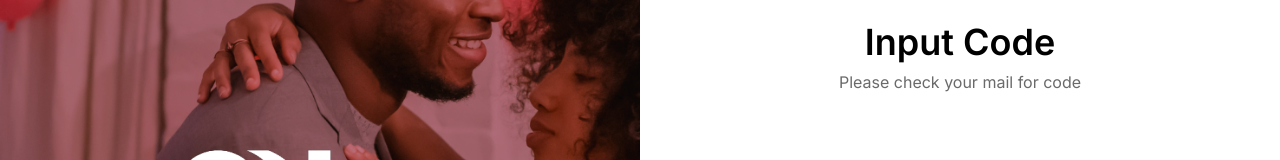
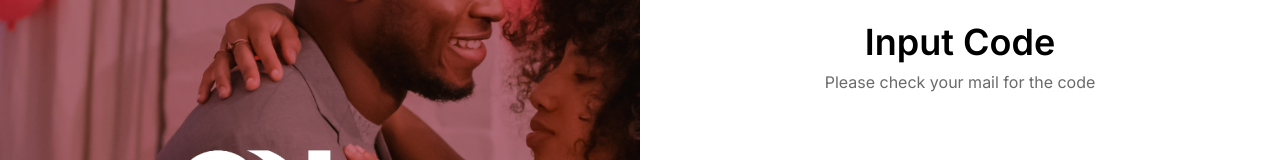
Before and after one commit to Nathaniyell/Ndloo, a Vue app: page /otp in a window 1280 px wide. Shown: the part 200-360 px from the top of the page. Built offline with nearby package versions, Linux system fonts and the light colour scheme; no server answers; a web font is replaced by a local one; what @splidejs/vue-splide would draw is missing.

Commit message:
update 5 files

```diff
--- /dev/null
+++ b/src/components/dashboard/LoadingSpinner.vue
@@ -0,0 +1,15 @@
+<script setup>
+defineProps({
+    loading: Boolean
+})
+</script>
+
+
+<template>
+    <div v-if="loading"
+        class="inset-0 grid place-content-center min-h-screen items-center justify-center z-50 w-full">
+        <!-- Loading Spinner -->
+        <div class="spinner-border animate-spin inline-block w-12 h-12 border-4 rounded-full text-primary4"
+          role="status"></div>
+      </div>
+</template>
--- a/src/components/dashboard/MainContent.vue
+++ b/src/components/dashboard/MainContent.vue
@@ -4,6 +4,7 @@ import Header from "./Header.vue";
 import Filter from "../Filter.vue";
 import { onBeforeUnmount, onMounted, ref } from "vue";
 import { useShowFilterStore } from "@/store/state";
+import LoadingSpinner from "../LoadingSpinner.vue";
 
 const showFilterStore = useShowFilterStore()
 const route = useRoute();
@@ -30,12 +31,7 @@ onBeforeUnmount(() => {
     <main  class="relative w-full md:w-3/4 ml-0 md:ml-auto pb-20 md:pb-0" :class="showFilterStore.showFilter ? '' : 'bg-light'"
     :style="showFilterStore.showFilter && route.path === '/dashboard/' ? { backgroundImage: `url(${bgDesigned})`, backgroundSize: 'cover', backgroundPosition: 'center' } : {}">
       <Header :toggleFilter="showFilterStore.toggleShowFilter" />
-      <div v-if="loading"
-        class="inset-0 grid place-content-center min-h-screen items-center justify-center z-50 w-full">
-        <!-- Loading Spinner -->
-        <div class="spinner-border animate-spin inline-block w-12 h-12 border-4 rounded-full text-primary4"
-          role="status"></div>
-      </div>
+     <LoadingSpinner :loading="loading" />
       <div v-if="!loading">
         <RouterView v-if="route.path !== '/dashboard/' || !showFilterStore.showFilter" />
         <Filter v-if="showFilterStore.showFilter && route.path === '/dashboard/'" :closeFilter="showFilterStore.toggleShowFilter" />
--- a/src/composables/FetchData.js
+++ b/src/composables/FetchData.js
@@ -46,6 +46,20 @@ export const verifyEmailOtp = async (otpData) => {
         throw new Error(error.response?.data?.message || "Login failed");
     }
 };
+export const verifyLoginOtp = async (otpData) => {
+    try {
+        const response = await axios.post(`${BASE_URL}/email/verify`, otpData, {
+            headers: {
+                "Content-Type": "application/json"
+            }
+        });
+
+        return response.data; // Return response data if successful
+    } catch (error) {
+        console.error("Error during login:", error.response?.data?.message || error.message);
+        throw new Error(error.response?.data?.message || "Login failed");
+    }
+};
 
 // Function to handle the GET request for countries
 export const getCountries = async () => {
--- a/src/views/LoginView.vue
+++ b/src/views/LoginView.vue
@@ -15,6 +15,8 @@ const loginFormData = ref({
     rememberMe: false
 })
 
+
+
 const errorMessage = ref(null);
 const successMessage = ref(null);
 const isSubmitting = ref(false);
@@ -31,8 +33,8 @@ const loginFormSubmitHandler = async () => {
         });
         successMessage.value = response.message || "Login successful!";
 
+        isLoading.value = true
         setTimeout(async () => {
-            isLoading.value = true
             await router.push(
                 "/dashboard",
             );
@@ -49,14 +51,6 @@ const loginFormSubmitHandler = async () => {
         isSubmitting.value = false;
         isLoading.value = false
     }
-
-    // Log the current values before resetting
-    console.log({
-        email: loginFormData.value.email,
-        password: loginFormData.value.password,
-        rememberMe: loginFormData.value.rememberMe
-    });
-
 
 }
 
@@ -75,7 +69,8 @@ const togglePasswordVisibility = () => {
             <img :src="logo" alt="logo" />
         </div>
         <FormToast :error="errorMessage" :success="successMessage" />
-        <form class="h-screen bg-white md:w-1/2 py-4 md:py-2" @submit.prevent="loginFormSubmitHandler">
+        <LoadingSpinner :loading="isLoading" />
+        <form v-if="!isLoading" class="h-screen bg-white md:w-1/2 py-4 md:py-2" @submit.prevent="loginFormSubmitHandler">
             <div class="w-11/12 lg:w-[75%] mx-auto flex flex-col py-6 lg:py-4 gap-14 lg:gap-12">
 
 
--- a/src/views/OTPView.vue
+++ b/src/views/OTPView.vue
@@ -1,12 +1,16 @@
 <script setup>
+import { ref, nextTick, onMounted } from "vue";
+import { useRoute, useRouter } from "vue-router";
 import logo from "@/assets/images/ndloo.png";
 import loginBg from "@/assets/images/loginBg.png";
-import { verifyEmailOtp } from "@/composables/FetchData";
-import { ref, nextTick, onMounted } from "vue";
+import { verifyEmailOtp, verifyLoginOtp } from "@/composables/FetchData";
 import { useSignUpEmailStore } from "@/store/state";
 
+// Access route and router
+const router = useRouter();
+const route = useRoute();
 
-
+// Store and OTP
 const signUpEmailStore = useSignUpEmailStore();
 const otp = ref(["", "", "", ""]);
 const countDown = ref(60);
@@ -16,8 +20,11 @@ const errorMessage = ref(null);
 const successMessage = ref(null);
 const isSubmitting = ref(false);
 
+// Check current route to determine page
+const loginPage = route.path === "/otp-login";
+const signupPage = route.path === "/signup";
 
-
+// Countdown logic
 const startCountdown = () => {
   isButtonDisabled.value = true;
   countDown.value = 60;
@@ -36,6 +43,7 @@ onMounted(() => {
   startCountdown(); // Start countdown when component mounts
 });
 
+// OTP Input logic
 const otpInputRefs = ref([]);
 
 const handleInput = async (index) => {
@@ -59,30 +67,38 @@ const movePrev = (index) => {
   }
 };
 
+// OTP Verification logic
 const verifyOTP = async () => {
   isSubmitting.value = true;
   const otpCode = otp.value.join("");
+
   try {
-    const response = await verifyEmailOtp({
-      email: signUpEmailStore.email,
-      token: otpCode
-    })
-    successMessage.value = response.message || "OTP Verification successful!"
+    let response;
+    if (loginPage) {
+      response = await verifyLoginOtp({
+        email: signUpEmailStore.email,
+        token: otpCode,
+      });
+    } else if (signupPage) {
+      response = await verifyEmailOtp({
+        email: signUpEmailStore.email,
+        token: otpCode,
+      });
+    }
+
+    successMessage.value = response?.message || "OTP Verification successful!";
     setTimeout(async () => {
-      await router.push("/dashboard");
+      await router.push("/dashboard"); // Redirect to dashboard after success
     }, 500);
   } catch (error) {
     console.error("OTP error:", error);
     errorMessage.value = error?.message || "OTP Verification failed. Please try again.";
   } finally {
-    // Ensure that isSubmitting is set to false in both success and error cases
     isSubmitting.value = false;
   }
-
-  // alert(`Entered OTP: ${otpCode}`);
-  // alert(`email: ${signUpEmailStore.email}`);
 };
 </script>
+
 <template>
   <main class="font-inter md:flex items-stretch px-4 md:px-0 h-fit justify-center md:justify-between">
     <div
@@ -90,33 +106,46 @@ const verifyOTP = async () => {
       :style="{ backgroundImage: `url(${loginBg})` }">
       <img :src="logo" alt="logo" />
     </div>
-    <form class="h-screen bg-white md:w-1/2 py-4 md:py-2 grid place-items-center"
-      @submit.prevent="loginFormSubmitHandler">
+
+    <form class="h-screen bg-white md:w-1/2 py-4 md:py-2 grid place-items-center" @submit.prevent="verifyOTP">
       <div class="w-11/12 lg:w-[75%] mx-auto flex flex-col py-6 lg:py-4 gap-14 lg:gap-20">
 
         <div class="flex flex-col space-y-2 text-center">
-          <h1 class="text-4xl font-semibold">Input Code </h1>
-          <p class="text-[#6A6A6A]">Please check your mail for code</p>
+          <h1 class="text-4xl font-semibold">Input Code</h1>
+          <p class="text-[#6A6A6A]">Please check your mail for the code</p>
         </div>
 
         <div class="grid space-y-8 md:space-y-10">
           <div class="flex space-x-6 justify-center">
-
-            <input v-for="(value, index) in otp" :key="index" v-model="otp[index]" type="text" maxlength="1"
+            <input
+              v-for="(value, index) in otp"
+              :key="index"
+              v-model="otp[index]"
+              type="text"
+              maxlength="1"
               class="otp-input w-12 h-12 text-center text-2xl border border-gray-300 rounded focus:outline-none focus:ring-2 focus:ring-primary3 transform transition-transform duration-200 ease-out"
-              @input="handleInput(index)" @keydown.backspace="movePrev(index)" ref="otpInputRefs[index]" />
+              @input="handleInput(index)"
+              @keydown.backspace="movePrev(index)"
+              ref="otpInputRefs[index]"
+            />
           </div>
 
           <div class="flex flex-col space-y-6">
-            <button @click="verifyOTP" type="submit"
-              class="bg-primary3 text-white p-3 font-semibold w-full text-center grid place-items-center rounded">
+            <button
+              @click="verifyOTP"
+              type="submit"
+              :disabled="isSubmitting"
+              class="bg-primary3 text-white p-3 font-semibold w-full text-center grid place-items-center rounded"
+            >
               Done
             </button>
-            <button @click="startCountdown" type="button"
-              :class="`${isButtonDisabled ? 'text-[#6A6A6A]' : 'text-primary3'} bg-transparent p-3 font-semibold w-full text-center flex items-center justify-center text-sm`">
-              Resend code &nbsp; <span :class="isButtonDisabled ? 'text-primary3' : 'text-gray-400 hidden'">({{
-                countDown
-                }})</span>
+            <button
+              @click="startCountdown"
+              type="button"
+              :class="`${isButtonDisabled ? 'text-[#6A6A6A]' : 'text-primary3'} bg-transparent p-3 font-semibold w-full text-center flex items-center justify-center text-sm`"
+            >
+              Resend code &nbsp;
+              <span :class="isButtonDisabled ? 'text-primary3' : 'text-gray-400 hidden'">({{ countDown }})</span>
             </button>
           </div>
         </div>
--- a/src/views/SignUpView.vue
+++ b/src/views/SignUpView.vue
@@ -30,6 +30,7 @@ const totalSteps = 2;
 const errorMessage = ref(null);
 const successMessage = ref(null);
 const isSubmitting = ref(false);
+const isLoading = ref(false);
 const updateEmail = (newEmail) => {
     signUpEmailStore.email = newEmail;
 
@@ -89,10 +90,11 @@ const signUpFormSubmitHandler = async () => {
                         password: password1,
                         password_confirmation: password2
                     });
-console.log(response)
-updateEmail(response.data.email)
+                    console.log(response)
+                    updateEmail(response.data.email)
                     // Success handling
                     successMessage.value = response.message || "Registration successful!"
+                    isLoading.value = true
                     setTimeout(async () => {
                         await router.push({ path: "/otp", state: { email: response.data.email } });
                     }, 500);
@@ -116,6 +118,9 @@ updateEmail(response.data.email)
                     isSubmitting.value = false
                     console.error("Registration error:", error);
                     errorMessage.value = error?.message || "Registration failed. Please try again.";
+                } finally{
+                    isSubmitting.value = false
+                    isLoading.value = false
                 }
             },
             (error) => {
@@ -147,8 +152,8 @@ const togglePasswordVisibility = () => {
             <img :src="logo" alt="logo" />
         </div>
 
-
-        <FormToast :error="errorMessage" :success="successMessage" />
+        <LoadingSpinner :loading="isLoading" />
+        <FormToast v-if="!isLoading" :error="errorMessage" :success="successMessage" />
         <form class="h-screen bg-white md:w-1/2 py-4 md:py-2" @submit.prevent="signUpFormSubmitHandler">
             <div class="w-11/12 lg:w-[75%] mx-auto flex flex-col py-6 lg:py-4 gap-10 lg:gap-8">
 
```
